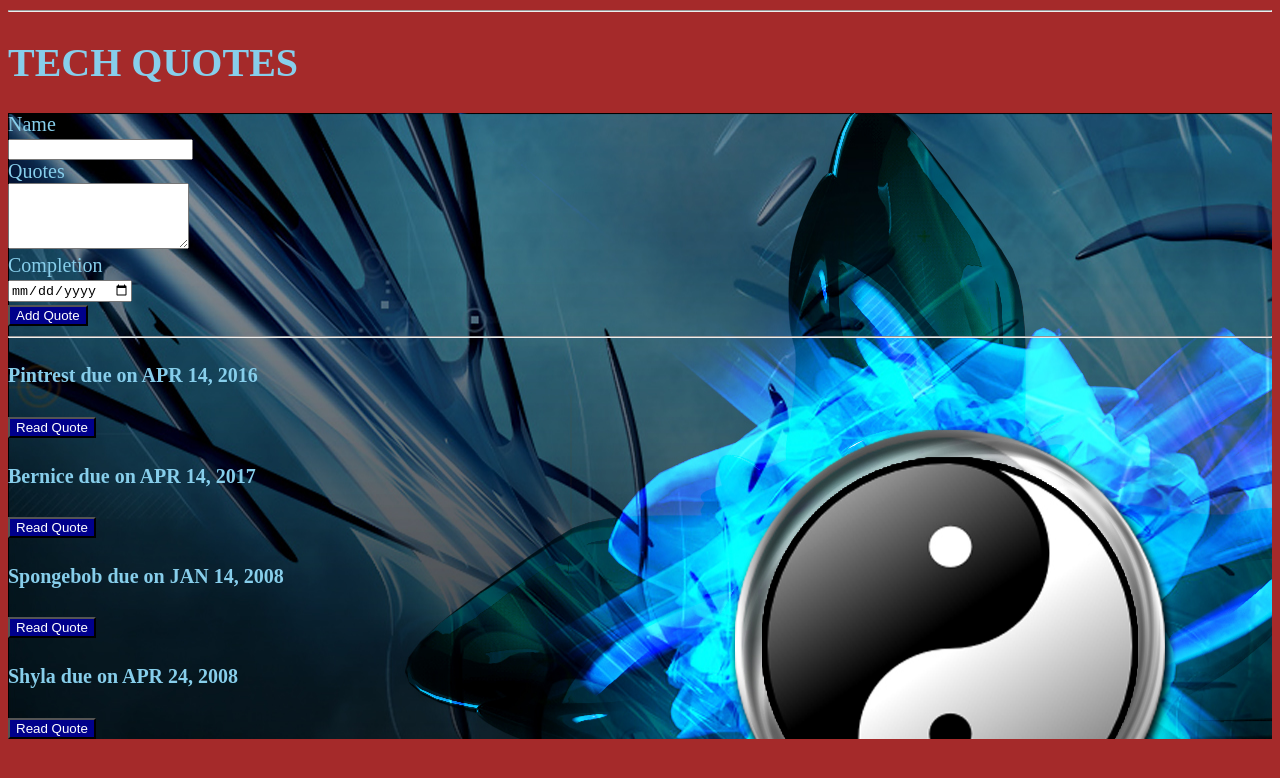
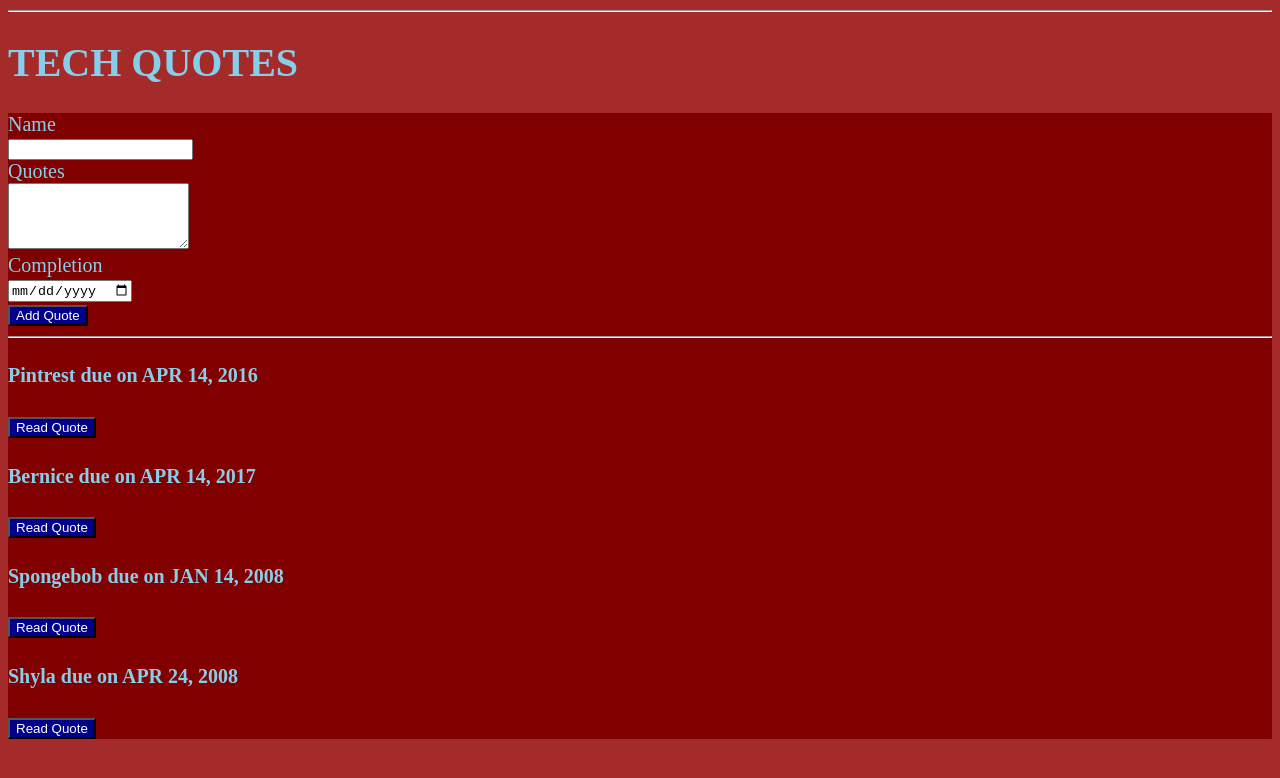
Before and after one commit to Shyla27/QUOTE, an Angular app: page / in a window 1280 px wide. Shown: the top 778 px of the page. Built offline with nearby package versions, Linux system fonts and the light colour scheme.

Commit message:
changed background image to color

```diff
--- a/src/styles.css
+++ b/src/styles.css
@@ -8,7 +8,7 @@ button {
     color: white;
 }
 .container {
-    background-image: url(assets/ying.jpg);
+background-color: maroon;
     background-position: contain;
 }
 @import "~bootstrap/dist/css/bootstrap.css"
```
Also changed, not shown: src/app/quotes/quote.service.ts (added, +9 -0 lines), 1 other file (tests, documents, lock files or other folders).
